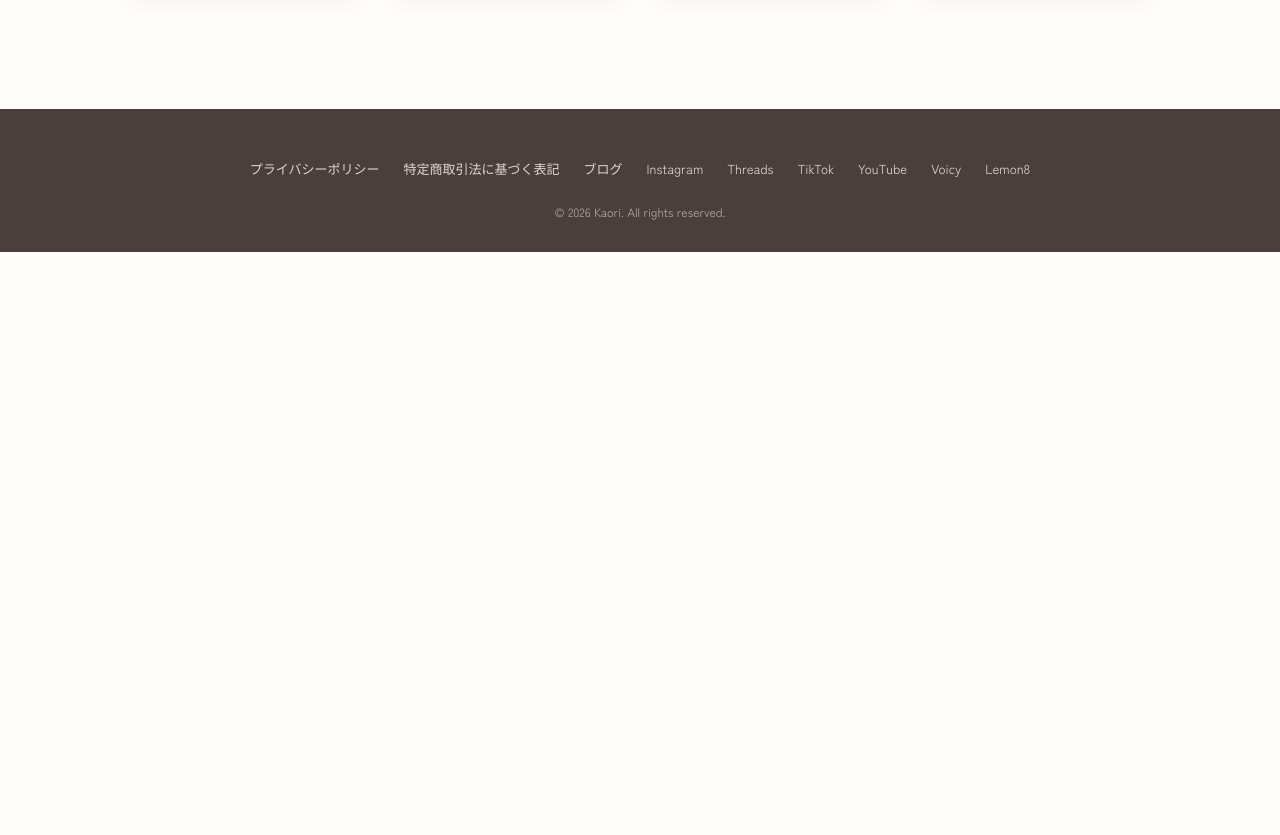
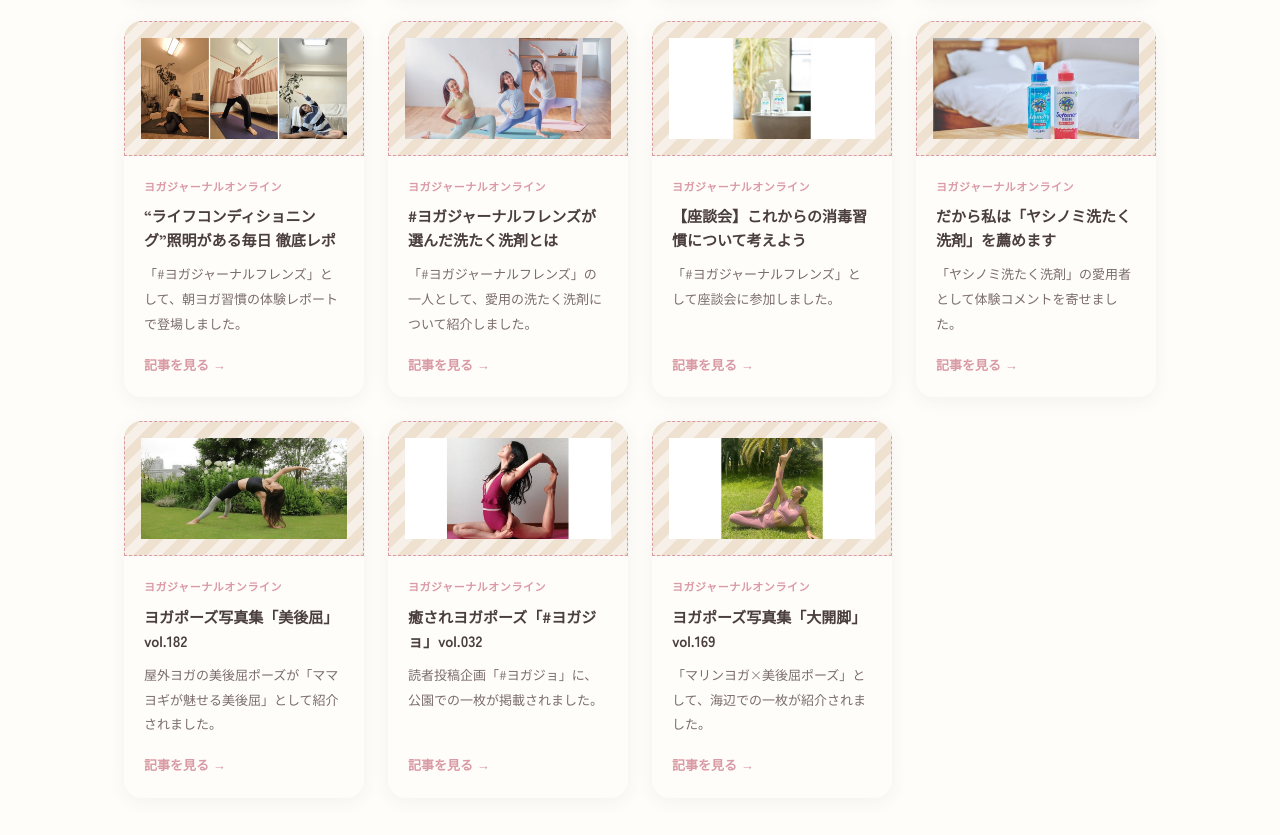
Before and after one commit to GLOW-LADY/ikunyu, a plain HTML site: page media.html in a window 1280 px wide. Shown: the part 3725-4560 px from the top of the page. Before the commit the page ends 3977 px from the top, so only its background shows below. Drawn offline with Linux system fonts and the light colour scheme.

Commit message:
ウェブ記事にヨガジャーナルオンラインの記事7件を追加
洗たく洗剤特集・座談会・ヨガポーズ写真集など、カオリさん出演記事を追加(計23件)

Co-Authored-By: Claude Sonnet 5 <noreply@anthropic.com>

```diff
--- a/media.html
+++ b/media.html
@@ -263,6 +263,69 @@
           <a href="https://cocokara-link.jp/yoga/self-observation/" target="_blank" rel="noopener" class="read-more">記事を見る →</a>
         </div>
       </div>
+      <div class="media-card">
+        <img src="assets/media/yj-web-25712.jpeg" alt="習慣化をサポート＆ヨガへの没入感にハマる！ライフコンディショニング照明がある毎日 徹底レポ" class="ph" style="aspect-ratio:16/9; object-fit:cover;" loading="lazy">
+        <div class="media-card-body">
+          <p class="outlet">ヨガジャーナルオンライン</p>
+          <h3>“ライフコンディショニング”照明がある毎日 徹底レポ</h3>
+          <p class="desc">「#ヨガジャーナルフレンズ」として、朝ヨガ習慣の体験レポートで登場しました。</p>
+          <a href="https://yogajournal.jp/25712" target="_blank" rel="noopener" class="read-more">記事を見る →</a>
+        </div>
+      </div>
+      <div class="media-card">
+        <img src="assets/media/yj-web-20312.jpeg" alt="#ヨガジャーナルフレンズが選んだ、毎日が心地いい洗たく洗剤とは" class="ph" style="aspect-ratio:16/9; object-fit:cover;" loading="lazy">
+        <div class="media-card-body">
+          <p class="outlet">ヨガジャーナルオンライン</p>
+          <h3>#ヨガジャーナルフレンズが選んだ洗たく洗剤とは</h3>
+          <p class="desc">「#ヨガジャーナルフレンズ」の一人として、愛用の洗たく洗剤について紹介しました。</p>
+          <a href="https://yogajournal.jp/20312" target="_blank" rel="noopener" class="read-more">記事を見る →</a>
+        </div>
+      </div>
+      <div class="media-card">
+        <img src="assets/media/yj-web-17689.jpeg" alt="ヨガジャーナル座談会 これからの消毒習慣について考えよう" class="ph" style="aspect-ratio:16/9; object-fit:cover;" loading="lazy">
+        <div class="media-card-body">
+          <p class="outlet">ヨガジャーナルオンライン</p>
+          <h3>【座談会】これからの消毒習慣について考えよう</h3>
+          <p class="desc">「#ヨガジャーナルフレンズ」として座談会に参加しました。</p>
+          <a href="https://yogajournal.jp/17689" target="_blank" rel="noopener" class="read-more">記事を見る →</a>
+        </div>
+      </div>
+      <div class="media-card">
+        <img src="assets/media/yj-web-16237.jpeg" alt="皮膚科医100人のリアルな声を集めました だから私はヤシノミ洗たく洗剤を薦めます" class="ph" style="aspect-ratio:16/9; object-fit:cover;" loading="lazy">
+        <div class="media-card-body">
+          <p class="outlet">ヨガジャーナルオンライン</p>
+          <h3>だから私は「ヤシノミ洗たく洗剤」を薦めます</h3>
+          <p class="desc">「ヤシノミ洗たく洗剤」の愛用者として体験コメントを寄せました。</p>
+          <a href="https://yogajournal.jp/16237" target="_blank" rel="noopener" class="read-more">記事を見る →</a>
+        </div>
+      </div>
+      <div class="media-card">
+        <img src="assets/media/yj-web-14186.jpeg" alt="強い体幹と美しいボディライン 重力に負けない美後屈 ヨガポーズ写真集vol.182" class="ph" style="aspect-ratio:16/9; object-fit:cover;" loading="lazy">
+        <div class="media-card-body">
+          <p class="outlet">ヨガジャーナルオンライン</p>
+          <h3>ヨガポーズ写真集「美後屈」vol.182</h3>
+          <p class="desc">屋外ヨガの美後屈ポーズが「ママヨギが魅せる美後屈」として紹介されました。</p>
+          <a href="https://yogajournal.jp/14186" target="_blank" rel="noopener" class="read-more">記事を見る →</a>
+        </div>
+      </div>
+      <div class="media-card">
+        <img src="assets/media/yj-web-4507.jpeg" alt="ヨガジョで発見 癒されヨガポーズvol.032" class="ph" style="aspect-ratio:16/9; object-fit:cover;" loading="lazy">
+        <div class="media-card-body">
+          <p class="outlet">ヨガジャーナルオンライン</p>
+          <h3>癒されヨガポーズ「#ヨガジョ」vol.032</h3>
+          <p class="desc">読者投稿企画「#ヨガジョ」に、公園での一枚が掲載されました。</p>
+          <a href="https://yogajournal.jp/4507" target="_blank" rel="noopener" class="read-more">記事を見る →</a>
+        </div>
+      </div>
+      <div class="media-card">
+        <img src="assets/media/yj-web-13126.jpeg" alt="南国の木々に囲まれて体側を支えに大開脚 ヨガポーズ写真集vol.169" class="ph" style="aspect-ratio:16/9; object-fit:cover;" loading="lazy">
+        <div class="media-card-body">
+          <p class="outlet">ヨガジャーナルオンライン</p>
+          <h3>ヨガポーズ写真集「大開脚」vol.169</h3>
+          <p class="desc">「マリンヨガ×美後屈ポーズ」として、海辺での一枚が紹介されました。</p>
+          <a href="https://yogajournal.jp/13126" target="_blank" rel="noopener" class="read-more">記事を見る →</a>
+        </div>
+      </div>
     </div>
   </div>
 </section>
```
Also changed, not shown: assets/media/yj-web-13126.jpeg (added), assets/media/yj-web-14186.jpeg (added), assets/media/yj-web-16237.jpeg (added), assets/media/yj-web-17689.jpeg (added), assets/media/yj-web-20312.jpeg (added), assets/media/yj-web-25712.jpeg (added), assets/media/yj-web-4507.jpeg (added).
